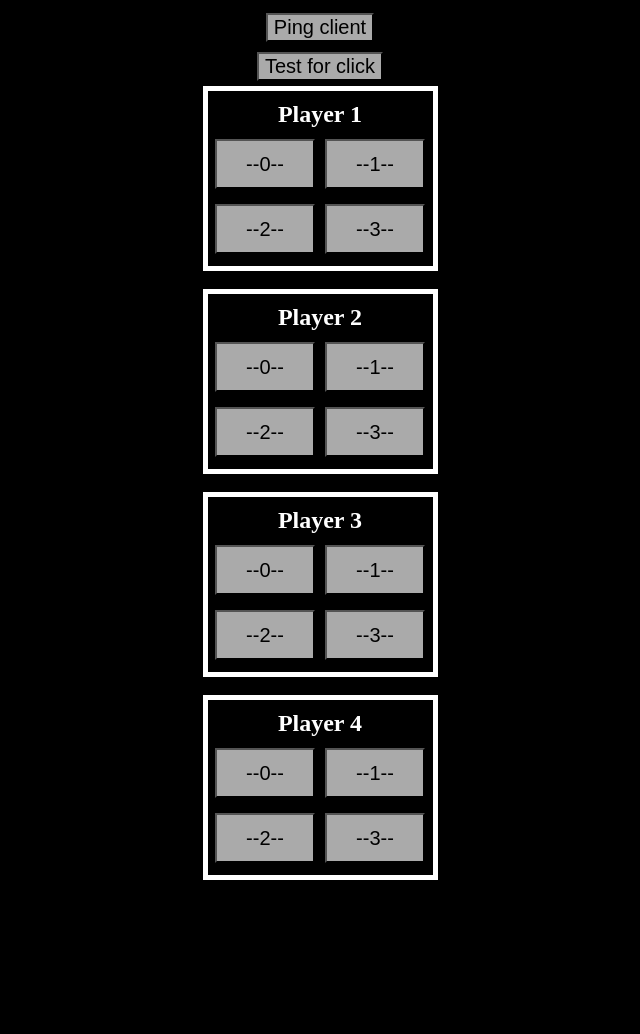
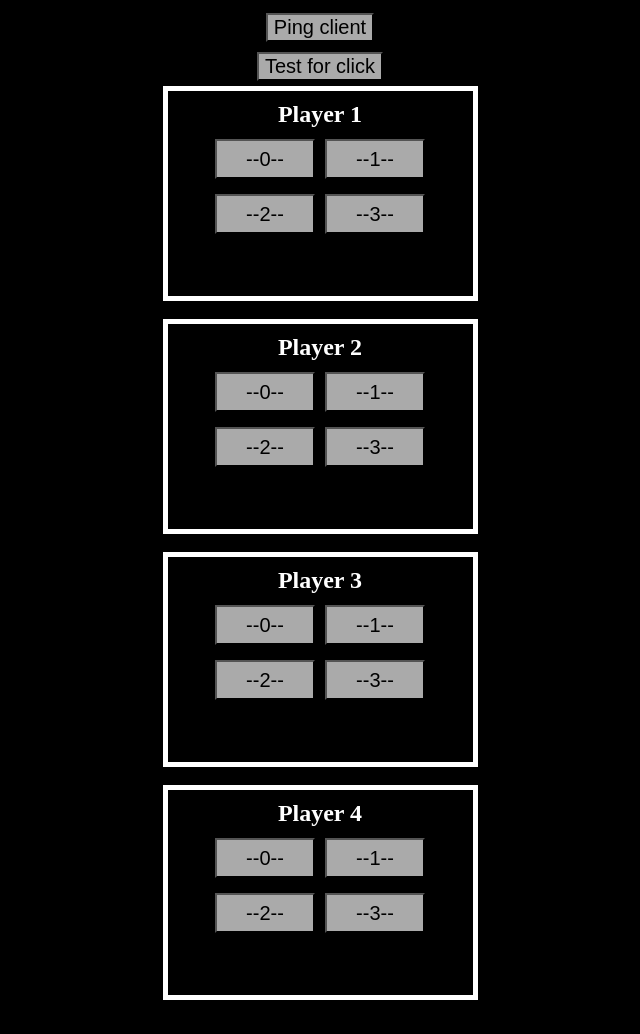
Before and after one commit to Wessebanan/PA2526-Grupp-C, a PHP site: page / in a window 1280 px wide. Shown: the whole page, without its empty margins (320-960 px from the left). Before the commit the page ends 880 px from the top, so only its background shows below. Run offline with PHP 8.4, Linux system fonts and the light colour scheme; some libraries are stand-ins or nearby versions.

Commit message:
wrote the functions

```diff
--- a/InputHandler/InputHandler/StyleSheet.css
+++ b/InputHandler/InputHandler/StyleSheet.css
@@ -23,7 +23,7 @@ h2
 #playerButton
 {
     margin-top: 10px;
-    height: 50px;
+    height: 40px;
     width: 100px;
     color: black;
 }
@@ -32,8 +32,8 @@ h2
 {
     margin-left: auto;
     margin-right: auto;
-    height: 175px;
-    width: 225px;
+    height: 205px;
+    width: 305px;
     border-style: solid;
     border-width: 5px;
     border-color: #fff;
```
Also changed, not shown: InputHandler/InputHandler/ccTest.html (+11 -5 lines), 2 other files.
